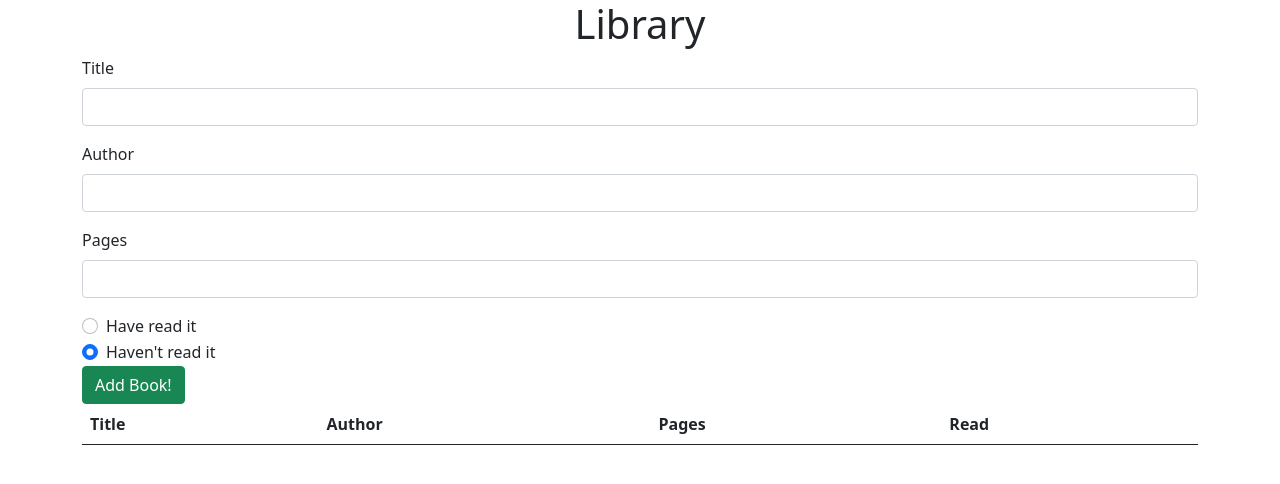
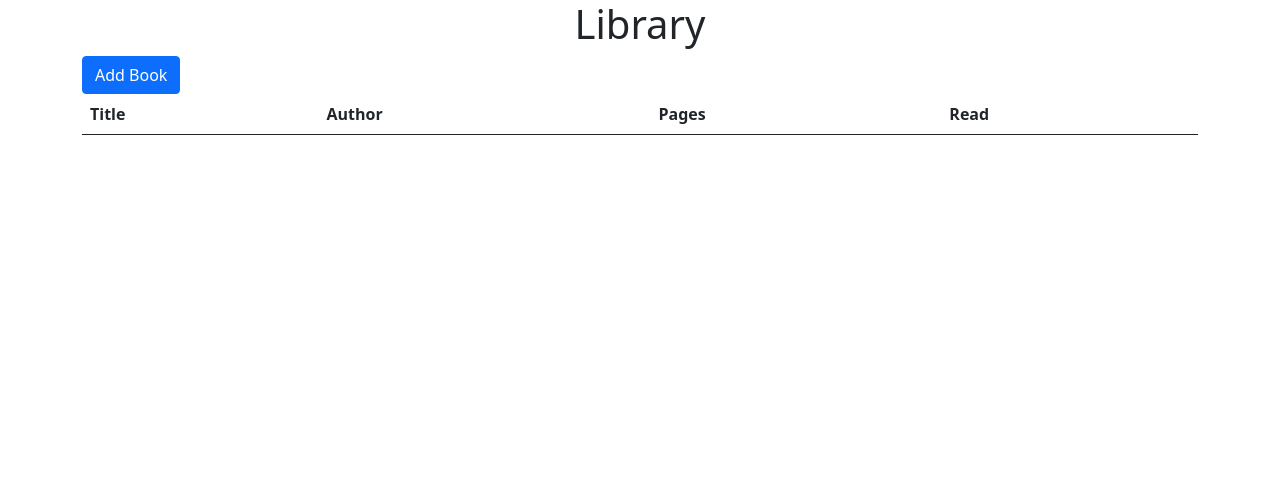
Before and after one commit to JohnHernCode/JavaScript-Library-Project, a plain HTML site: page index.html in a window 1280 px wide. Drawn offline with nearby package versions, Linux system fonts and the light colour scheme.

Commit message:
Add Collapse to form

```diff
--- a/index.html
+++ b/index.html
@@ -29,9 +29,14 @@
   </head>
 
   <body>
-    <div class="container">
-      <h1 class="text-center">Library</h1>
-      <form class="form">
+   <header><h1 class="text-center">Library</h1></header>
+   <div class="container">
+  <button class="btn btn-primary" type="button" data-bs-toggle="collapse" data-bs-target="#collapse-form" aria-expanded="false" aria-controls="collapse-form">
+    Add Book
+  </button>
+</div>
+<div class="container collapse" id="collapse-form">
+  <form class="form">
         <div class="mb-3">
           <label for="title" class="form-label"
             >Title</label
@@ -95,6 +100,8 @@
           Add Book!
         </button>
       </form>
+</div>
+    <div class="container">
       <table class="table">
         <thead>
           <tr>
```
